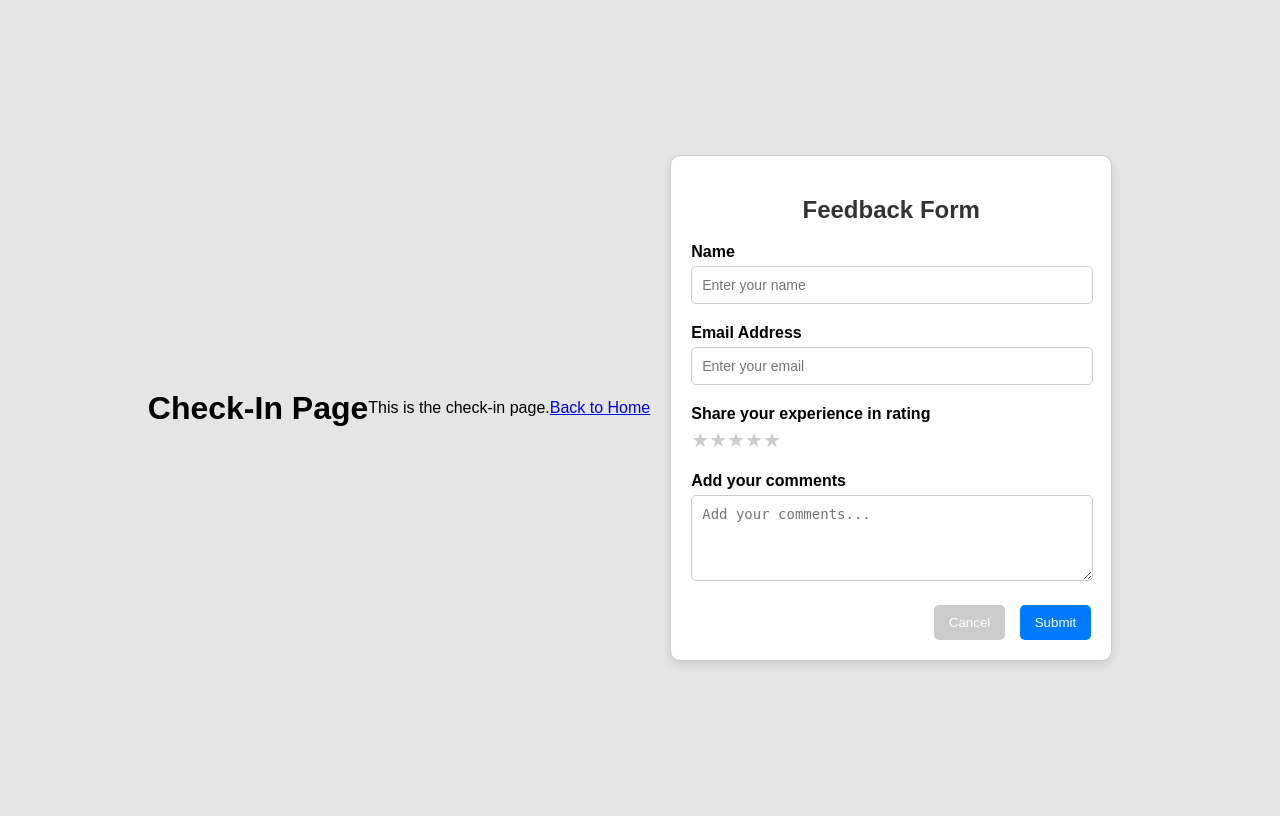
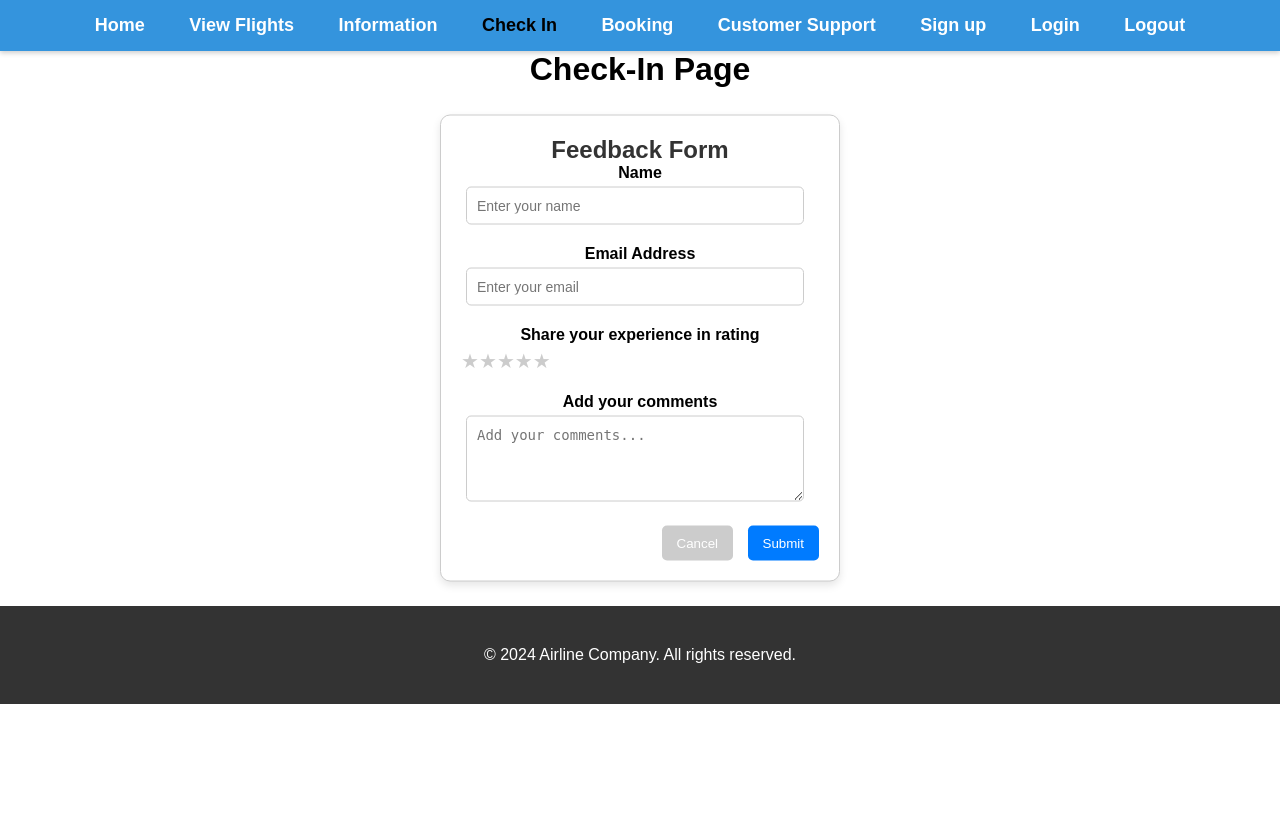
Before and after one commit to Daniel-Stephende5/IM2-Repository, a Django app: page /checkin/ in a window 1280 px wide. After the commit the page ends 704 px from the top, so only its background shows below. Run offline with Django 5.2, Linux system fonts and the light colour scheme.

Commit message:
styled: checkin page

```diff
--- /dev/null
+++ b/NewDjango/myblogsite/blog/static/checkin.css
@@ -0,0 +1,83 @@
+/* Add styles for the star rating */
+.star {
+  font-size: 20px;
+  color: #ccc; /* Default color */
+  cursor: pointer; /* Change cursor to pointer */
+}
+
+.star.hover,
+.star.selected {
+  color: #ffd700; /* Color when hovered or selected */
+}
+
+/* Styles for error and success messages */
+.error {
+  color: red;
+  font-size: 14px;
+  display: none;
+  margin-bottom: 10px;
+}
+
+.success {
+  color: green;
+  font-size: 16px;
+  display: none;
+  margin-top: 20px;
+  text-align: center;
+}
+
+/* Layout adjustments */
+.container {
+    background-color: #ffffff;
+    border-radius: 10px;
+    padding: 20px;
+    width: 400px;
+    box-shadow: 0 4px 8px rgba(0, 0, 0, 0.1);
+    border: 1px solid #ccc;
+
+    /* Center the container */
+    margin: 0 auto;           /* Horizontally center */
+    position: relative;       /* Ensure positioning context */
+    top: 240px;                 /* Push the container halfway down the viewport */
+    transform: translateY(-50%); /* Move the container up by half its height */
+}
+
+
+/* Centering everything */
+body {
+  background-color: #ffffff;
+  /* display: flex; */
+  /* justify-content: center; */
+  /* align-items: center; */
+  /* flex-direction: column; */
+  height: 100vh;
+}
+
+/* Styling for check-in section */
+.checkin-header {
+  text-align: center;
+  margin-bottom: 20px;
+}
+
+.checkin-header h1 {
+  margin: 0;
+}
+
+.checkin-header p,
+.checkin-header a {
+  margin-top: 10px;
+  color: #007bff;
+  text-decoration: none;
+}
+
+.checkin-header a:hover {
+  text-decoration: underline;
+}
+
+footer {
+    background-color: #333;
+    padding: 40px;
+    color: white;
+    text-align: center;
+    margin-top: 31px;
+}
--- a/NewDjango/myblogsite/blog/templates/checkin.html
+++ b/NewDjango/myblogsite/blog/templates/checkin.html
@@ -1,129 +1,203 @@
+{%load static %}
 <!DOCTYPE html>
 <html lang="en">
   <head>
-    <meta charset="UTF-8">
+    <meta charset="UTF-8" />
+    <meta name="viewport" content="width=device-width, initial-scale=1.0" />
+    <link rel="stylesheet" type="text/css" href="{% static  'main.css' %}" />
+    <link rel="stylesheet" type="text/css" href="{% static  'checkin.css' %}" />
+    <link rel="stylesheet" type="text/css" href="{% static 'navbar.css' %}" />
+
     <title>Check In</title>
-    <style>
-        /* Add styles for the star rating */
-        .star {
-            font-size: 20px;
-            color: #ccc; /* Default color */
-            cursor: pointer; /* Change cursor to pointer */
-        }
+  </head>
+  <nav>
+    <a href="{% url 'home' %}">Home</a>
+    <a href="{% url 'flights' %}">View Flights</a>
+    <a href="{% url 'info' %}">Information</a>
+    <a href="{% url 'checkin' %}" style="color: #000">Check In</a>
+    <a href="{% url 'booking' %}">Booking</a>
+    <a href="{% url 'contact' %}">Customer Support</a>
+    <a href="{% url 'signup' %}">Sign up</a>
+    <a href="{% url 'login' %}">Login</a>
+    <a href="{% url 'logout' %}">Logout</a>
+  </nav>
+  <body>
+    <!-- Check-In Header Section -->
+    <div class="checkin-header">
+      <h1>Check-In Page</h1>
+    </div>
 
-        .star.hover,
-        .star.selected {
-            color: #FFD700; /* Color when hovered or selected */
-        }
-
-        /* Styles for error and success messages */
-        .error {
-            color: red;
-            font-size: 14px;
-            display: none;
-            margin-bottom: 10px;
-        }
-
-        .success {
-            color: green;
-            font-size: 16px;
-            display: none;
-            margin-top: 20px;
-            text-align: center;
-        }
-    </style>
-</head>
-<body style="font-family: Arial, sans-serif; background-color: #E5E5E5; display: flex; justify-content: center; align-items: center; height: 100vh;">
-    <h1>Check-In Page</h1>
-    <p>This is the check-in page.</p>
-    <a href="{% url 'home' %}">Back to Home</a>
-
-
-        <form id="feedback-form" action="" method="POST" style="background-color: white; border-radius: 10px; padding: 20px; width: 400px; box-shadow: 0 4px 8px rgba(0,0,0,0.1); border: 1px solid #ccc; margin: 20px;">
-            <h2 style="text-align: center; color: #333;">Feedback Form</h2>
+    <!-- Feedback Form Container -->
+    <div class="container">
+      <form id="feedback-form" action="" method="POST">
+        <h2 style="text-align: center; color: #333">Feedback Form</h2>
 
         <!-- Error message for empty fields -->
         <div class="error" id="error-message">Please fill in all fields.</div>
 
         <!-- Name -->
-            <div style="margin-bottom: 20px;">
-                <label for="name" style="display: block; margin-bottom: 5px; font-weight: bold;">Name</label>
-                <input type="text" id="name" name="name" placeholder="Enter your name" required
-                    style="width: calc(100% - 20px); padding: 10px; border: 1px solid #ccc; border-radius: 5px; font-size: 14px; margin-right: 10px;">
+        <div style="margin-bottom: 20px">
+          <label
+            for="name"
+            style="display: block; margin-bottom: 5px; font-weight: bold"
+            >Name</label
+          >
+          <input
+            type="text"
+            id="name"
+            name="name"
+            placeholder="Enter your name"
+            required
+            style="
+              width: calc(100% - 20px);
+              padding: 10px;
+              border: 1px solid #ccc;
+              border-radius: 5px;
+              font-size: 14px;
+              margin-right: 10px;
+            "
+          />
         </div>
 
         <!-- Email -->
-            <div style="margin-bottom: 20px;">
-                <label for="email" style="display: block; margin-bottom: 5px; font-weight: bold;">Email Address</label>
-                <input type="email" id="email" name="email" placeholder="Enter your email" required
-                    style="width: calc(100% - 20px); padding: 10px; border: 1px solid #ccc; border-radius: 5px; font-size: 14px; margin-right: 10px;">
+        <div style="margin-bottom: 20px">
+          <label
+            for="email"
+            style="display: block; margin-bottom: 5px; font-weight: bold"
+            >Email Address</label
+          >
+          <input
+            type="email"
+            id="email"
+            name="email"
+            placeholder="Enter your email"
+            required
+            style="
+              width: calc(100% - 20px);
+              padding: 10px;
+              border: 1px solid #ccc;
+              border-radius: 5px;
+              font-size: 14px;
+              margin-right: 10px;
+            "
+          />
         </div>
 
         <!-- Rating -->
-            <div style="margin-bottom: 20px;">
-                <label for="rating" style="display: block; margin-bottom: 5px; font-weight: bold;">Share your experience in rating</label>
-                <div style="display: flex; align-items: center;" id="rating">
+        <div style="margin-bottom: 20px">
+          <label
+            for="rating"
+            style="display: block; margin-bottom: 5px; font-weight: bold"
+            >Share your experience in rating</label
+          >
+          <div style="display: flex; align-items: center" id="rating">
             <span class="star" data-value="1">&#9733;</span>
             <span class="star" data-value="2">&#9733;</span>
             <span class="star" data-value="3">&#9733;</span>
             <span class="star" data-value="4">&#9733;</span>
             <span class="star" data-value="5">&#9733;</span>
           </div>
-                <input type="hidden" id="rating-value" name="rating" value="0"> <!-- Hidden input to store selected rating -->
+          <input type="hidden" id="rating-value" name="rating" value="0" />
+          <!-- Hidden input to store selected rating -->
         </div>
 
         <!-- Comment -->
-            <div style="margin-bottom: 20px;">
-                <label for="comments" style="display: block; margin-bottom: 5px; font-weight: bold;">Add your comments</label>
-                <textarea id="comments" name="comments" rows="4" placeholder="Add your comments..."
-                    style="width: calc(100% - 20px); padding: 10px; border: 1px solid #ccc; border-radius: 5px; font-size: 14px; margin-right: 10px;"></textarea>
+        <div style="margin-bottom: 20px">
+          <label
+            for="comments"
+            style="display: block; margin-bottom: 5px; font-weight: bold"
+            >Add your comments</label
+          >
+          <textarea
+            id="comments"
+            name="comments"
+            rows="4"
+            placeholder="Add your comments..."
+            style="
+              width: calc(100% - 20px);
+              padding: 10px;
+              border: 1px solid #ccc;
+              border-radius: 5px;
+              font-size: 14px;
+              margin-right: 10px;
+            "
+          ></textarea>
         </div>
 
         <!-- Buttons -->
-            <div style="text-align: right;">
-                <button type="reset" style="padding: 10px 15px; margin-right: 10px; border: none; background-color: #ccc; color: white; border-radius: 5px; cursor: pointer;">Cancel</button>
-                <button type="button" id="submit-btn" style="padding: 10px 15px; border: none; background-color: #007BFF; color: white; border-radius: 5px; cursor: pointer;">Submit</button>
+        <div style="text-align: right">
+          <button
+            type="reset"
+            style="
+              padding: 10px 15px;
+              margin-right: 10px;
+              border: none;
+              background-color: #ccc;
+              color: white;
+              border-radius: 5px;
+              cursor: pointer;
+            "
+          >
+            Cancel
+          </button>
+          <button
+            type="button"
+            id="submit-btn"
+            style="
+              padding: 10px 15px;
+              border: none;
+              background-color: #007bff;
+              color: white;
+              border-radius: 5px;
+              cursor: pointer;
+            "
+          >
+            Submit
+          </button>
         </div>
 
         <!-- Success message -->
-            <div class="success" id="success-message">Feedback sent successfully!</div>
+        <div class="success" id="success-message">
+          Feedback sent successfully!
+        </div>
       </form>
+    </div>
 
     <script>
       // JavaScript to handle star rating
-            const stars = document.querySelectorAll('.star');
-            const ratingValue = document.getElementById('rating-value');
-            const form = document.getElementById('feedback-form');
-            const submitBtn = document.getElementById('submit-btn');
-            const errorMessage = document.getElementById('error-message');
-            const successMessage = document.getElementById('success-message');
+      const stars = document.querySelectorAll(".star");
+      const ratingValue = document.getElementById("rating-value");
+      const form = document.getElementById("feedback-form");
+      const submitBtn = document.getElementById("submit-btn");
+      const errorMessage = document.getElementById("error-message");
+      const successMessage = document.getElementById("success-message");
 
-            stars.forEach(star => {
-                star.addEventListener('mouseover', () => {
-                    stars.forEach(s => s.classList.remove('hover'));
-                    star.classList.add('hover');
+      stars.forEach((star) => {
+        star.addEventListener("mouseover", () => {
+          stars.forEach((s) => s.classList.remove("hover"));
+          star.classList.add("hover");
           let previousStar = star.previousElementSibling;
           while (previousStar) {
-                        previousStar.classList.add('hover');
+            previousStar.classList.add("hover");
             previousStar = previousStar.previousElementSibling;
           }
         });
 
-                star.addEventListener('mouseout', () => {
-                    stars.forEach(s => s.classList.remove('hover'));
-                    stars.forEach(s => {
-                        if (s.classList.contains('selected')) {
-                            s.classList.add('hover');
+        star.addEventListener("mouseout", () => {
+          stars.forEach((s) => s.classList.remove("hover"));
+          stars.forEach((s) => {
+            if (s.classList.contains("selected")) {
+              s.classList.add("hover");
             }
           });
         });
 
-                star.addEventListener('click', () => {
-                    stars.forEach(s => s.classList.remove('selected'));
-                    star.classList.add('selected');
+        star.addEventListener("click", () => {
+          stars.forEach((s) => s.classList.remove("selected"));
+          star.classList.add("selected");
           let previousStar = star.previousElementSibling;
           while (previousStar) {
-                        previousStar.classList.add('selected');
+            previousStar.classList.add("selected");
             previousStar = previousStar.previousElementSibling;
           }
           ratingValue.value = star.dataset.value; // Set the value in hidden input
@@ -131,25 +205,27 @@
       });
 
       // Form validation and submission
-            submitBtn.addEventListener('click', () => {
-                const name = document.getElementById('name').value;
-                const email = document.getElementById('email').value;
+      submitBtn.addEventListener("click", () => {
+        const name = document.getElementById("name").value;
+        const email = document.getElementById("email").value;
         const rating = ratingValue.value;
-                const comments = document.getElementById('comments').value;
+        const comments = document.getElementById("comments").value;
 
         // Check if any fields are empty
-                if (name === '' || email === '' || rating === '0' || comments === '') {
-    errorMessage.style.display = 'block';
-    successMessage.style.display = 'none'; // Hide success message if it's showing
+        if (name === "" || email === "" || rating === "0" || comments === "") {
+          errorMessage.style.display = "block";
+          successMessage.style.display = "none"; // Hide success message if it's showing
         } else {
-    errorMessage.style.display = 'none';
-    successMessage.style.display = 'block';
+          errorMessage.style.display = "none";
+          successMessage.style.display = "block";
           form.reset(); // Reset the form fields after submission
-                    stars.forEach(s => s.classList.remove('selected')); // Reset star rating
-                    ratingValue.value = '0'; // Reset hidden input value
+          stars.forEach((s) => s.classList.remove("selected")); // Reset star rating
+          ratingValue.value = "0"; // Reset hidden input value
         }
       });
     </script>
-    </body>
+    <footer>
+      <p>&copy; 2024 Airline Company. All rights reserved.</p>
+    </footer>
   </body>
 </html>
```
Also changed, not shown: NewDjango/myblogsite/blog/static/customer.css (line endings or trailing spaces). Lines whose indentation alone changed are shown as unchanged.
